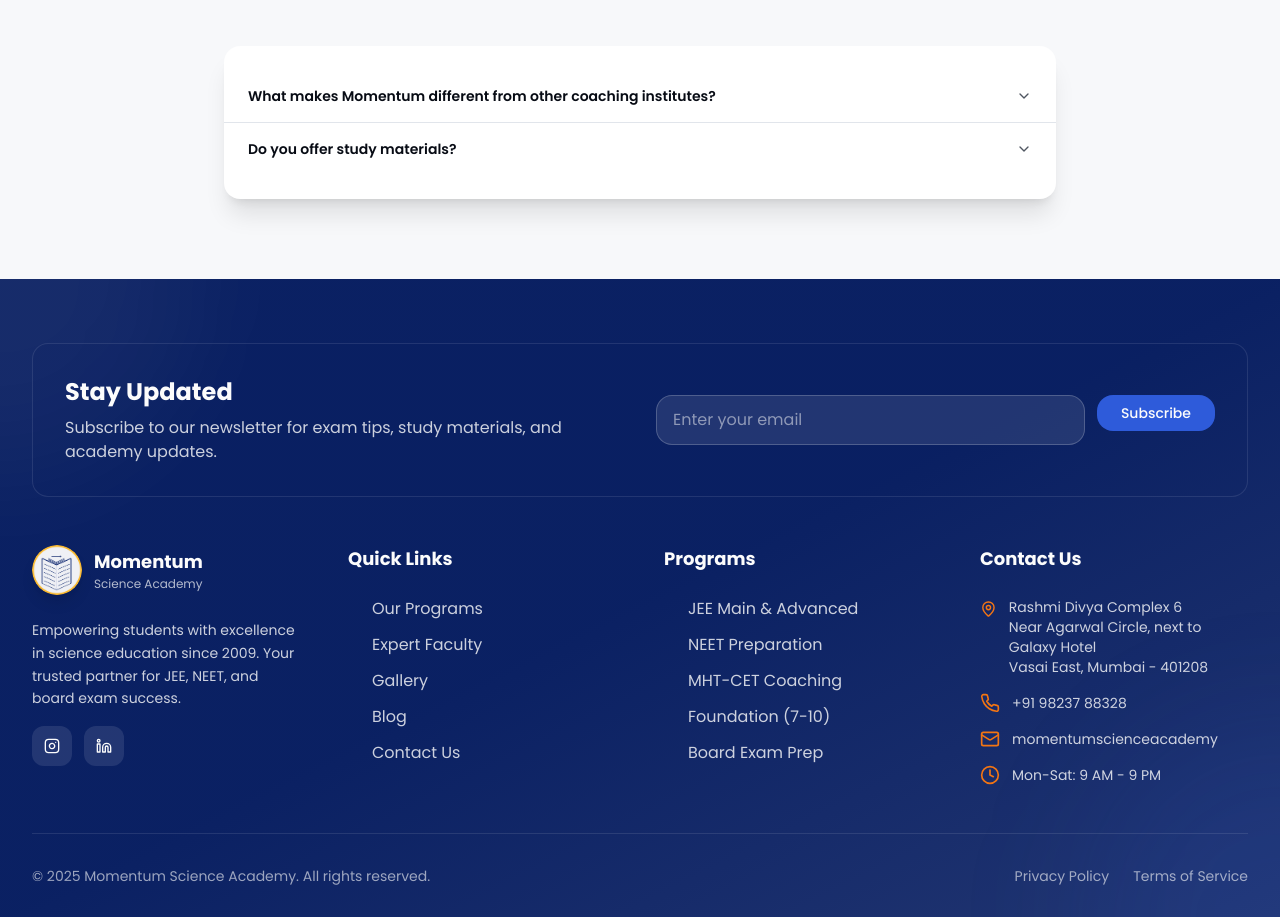
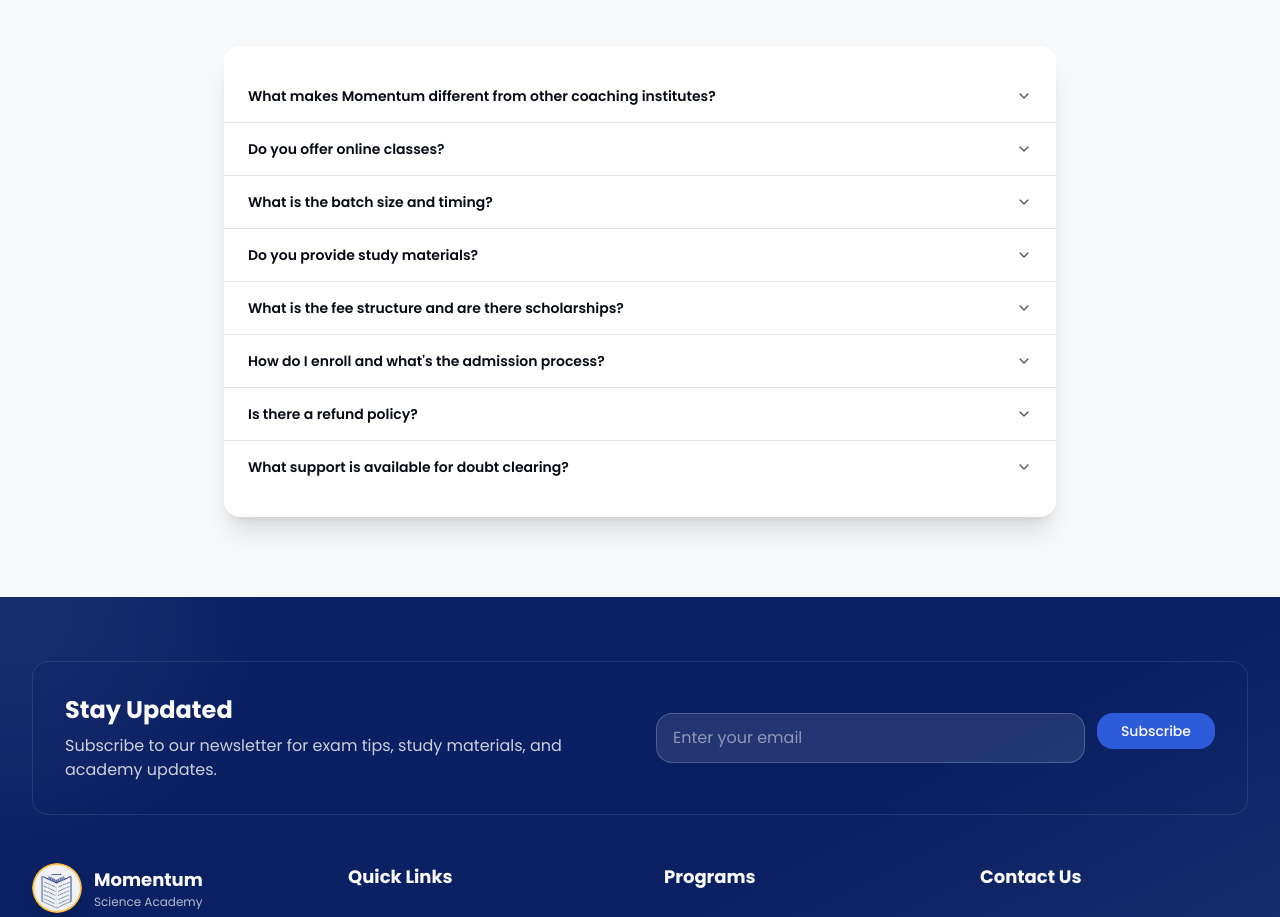
Before and after one commit to vishalbarai007/Momentum-Science-Academy, a Next.js app in the folder frontend/: page /programs in a window 1280 px wide. Shown: the part 1708-2625 px from the top of the page. Built offline with nearby package versions, Linux system fonts and the light colour scheme.

Commit message:
Fixed faqs and school options

```diff
--- a/frontend/app/programs/page.tsx
+++ b/frontend/app/programs/page.tsx
@@ -41,7 +41,7 @@ type Program = {
 const SCHOOL_OPTIONS = [
   "SVM", "Vidyavikasini", "Holy-Family", "J.B.S", "SKC", "St. Joseph-Vasai",
   "Mother Mary - East", "J.B.Ludhani", "Kapol", "Kalindi", "Mother Teresa",
-  "St Joseph-Nallasopara", "St Aloysius", "Mother Mary-West"
+  "St Joseph-Nallasopara", "St Aloysius", "Mother Mary-West", "Other"
 ];
 
 const programs: Program[] = [
@@ -112,11 +112,43 @@ const programs: Program[] = [
 const faqs = [
   {
     question: "What makes Momentum different from other coaching institutes?",
-    answer: "Momentum stands apart with our 15+ years of proven results, small batch sizes (max 25 students), personalized attention, and a track record that includes AIR 329 in JEE and 635/720 in NEET.",
+    answer:
+      "Momentum stands apart with our 15+ years of proven results, small batch sizes (max 25 students), personalized attention, and a track record that includes AIR 329 in JEE and 635/720 in NEET. Our faculty includes IITians, doctors, and PhD holders who bring real-world expertise to the classroom.",
   },
   {
-    question: "Do you offer study materials?",
-    answer: "Every enrolled student receives comprehensive study packages including topic-wise notes, practice worksheets, and previous year question papers.",
+    question: "Do you offer online classes?",
+    answer:
+      "Yes! We offer a hybrid learning model with both offline and online options. Our digital platform includes live interactive classes, recorded lectures for revision, online tests with instant results, and 24/7 doubt resolution support. Students can switch between modes based on their convenience.",
+  },
+  {
+    question: "What is the batch size and timing?",
+    answer:
+      "We maintain small batch sizes of maximum 20-25 students to ensure personalized attention. Batches are available in morning (7 AM - 10 AM), afternoon (2 PM - 5 PM), and evening (5 PM - 8 PM) slots. Weekend-only batches are also available for school students.",
+  },
+  {
+    question: "Do you provide study materials?",
+    answer:
+      "Every enrolled student receives comprehensive study packages including topic-wise notes, practice worksheets, previous year question papers (PYQs), important questions compilations, formula sheets, and access to our digital resource library with 1000+ solved examples.",
+  },
+  {
+    question: "What is the fee structure and are there scholarships?",
+    answer:
+      "Our fees vary by program and are designed to be affordable. We offer up to 100% scholarships based on entrance test performance. EMI options and sibling discounts (10%) are also available. Contact us for a detailed fee breakdown specific to your chosen program.",
+  },
+  {
+    question: "How do I enroll and what's the admission process?",
+    answer:
+      "Enrollment is simple: 1) Fill the inquiry form or visit our center, 2) Appear for a diagnostic test (free), 3) Counseling session with faculty, 4) Complete registration with documents. You can start attending classes immediately after registration.",
+  },
+  {
+    question: "Is there a refund policy?",
+    answer:
+      "Yes, we have a transparent refund policy. If you're not satisfied within the first 7 days of joining, you can get a full refund (minus processing charges). After that, pro-rata refunds are available based on the duration attended. Terms apply.",
+  },
+  {
+    question: "What support is available for doubt clearing?",
+    answer:
+      "We offer multiple doubt-clearing channels: daily doubt sessions after regular classes, dedicated WhatsApp groups monitored by faculty, weekly one-on-one sessions with subject experts, and our online platform's 24/7 query system with response within 4 hours.",
   },
 ]
 
```
